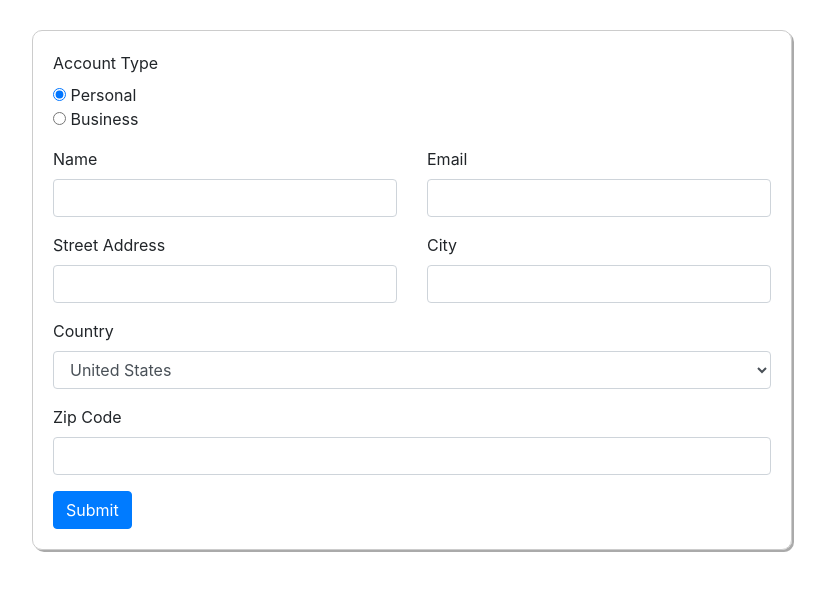
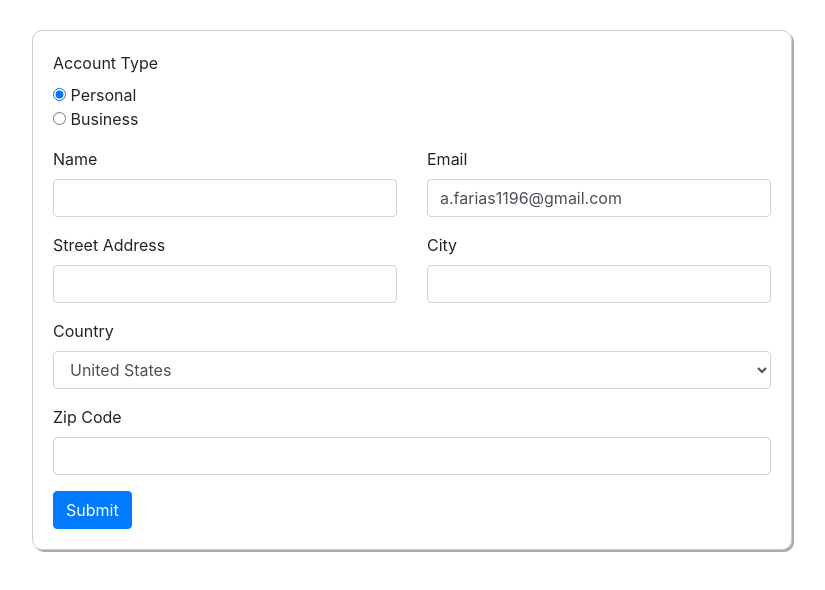
Before and after one commit to AbeFarias/practice-angular-forms, an Angular app: page / in a window 1280 px wide. Shown: the top 590 px of the page, without its empty margins (228-1053 px from the left). Built offline with nearby package versions, Linux system fonts and the light colour scheme.

Commit message:
update/patch form values

```diff
--- a/src/app/app.component.ts
+++ b/src/app/app.component.ts
@@ -31,6 +31,22 @@ export class AppComponent implements OnInit{
     this.signupForm.statusChanges.subscribe(
       (status) => console.log(status)
     );
+
+    // //Set form values
+    // this.signupForm.setValue({
+    //   'accountType': 'Personal',
+    //   'name': 'Abe',
+    //   'email': 'a.farias1196@gmail.com',
+    //   'streetAddress': '1234 Some Street',
+    //   'city': 'Manteca',
+    //   'country': 'United States',
+    //   'zipCode': '95337'
+    // });
+
+    // Update/patch form values
+    this.signupForm.patchValue({
+      'email': 'a.farias1196@gmail.com'
+    });
   }
 
   onSubmit() {
```
